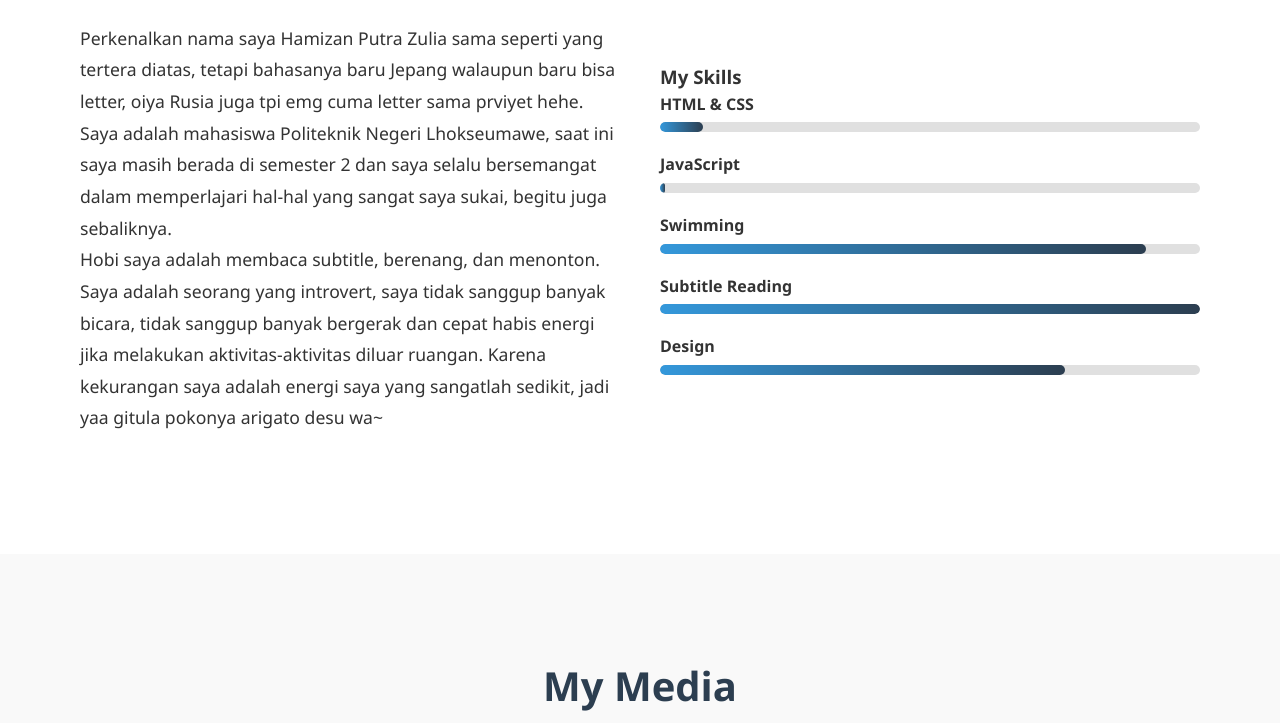
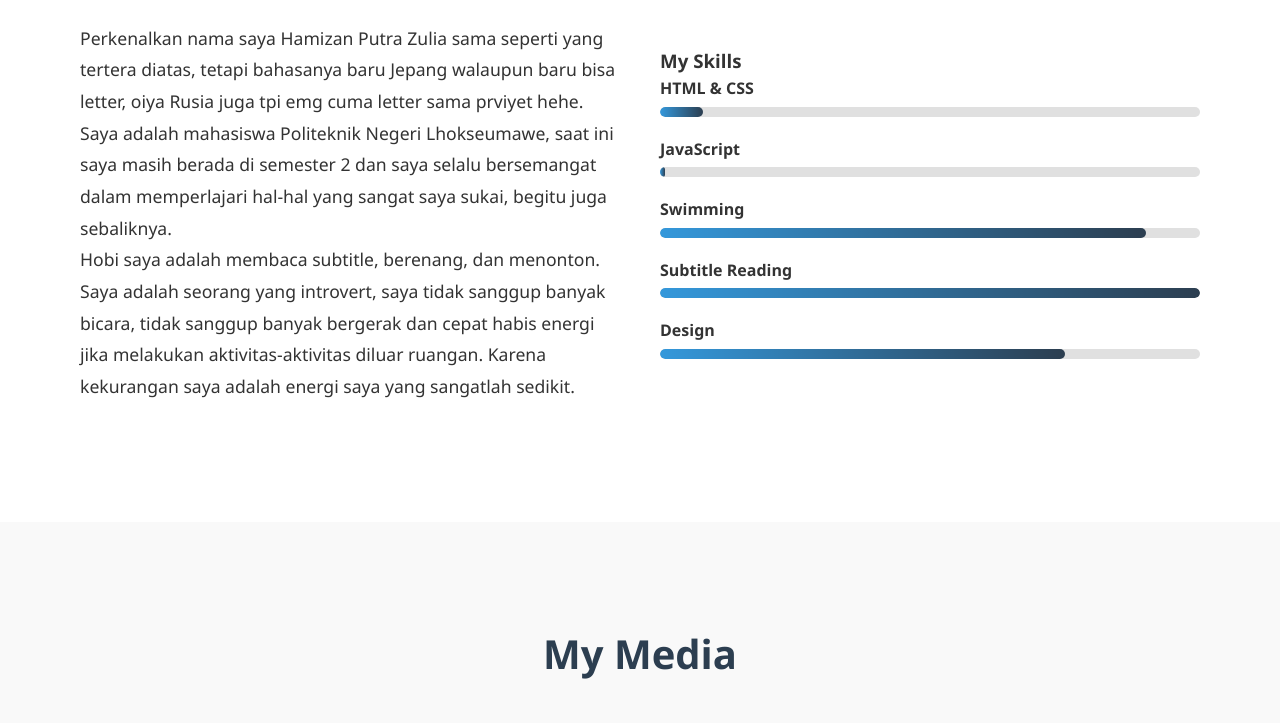
Before and after one commit to hamizan18/Pemrograman-Web-Dasar, a plain HTML site: page index.html in a window 1280 px wide. Shown: the part 1057-1780 px from the top of the page. Drawn offline with Linux system fonts and the light colour scheme.

Commit message:
nambah desk

```diff
--- a/index.html
+++ b/index.html
@@ -46,8 +46,9 @@
                             Hobi saya adalah membaca subtitle, berenang, dan menonton. Saya adalah seorang yang introvert,
                             saya tidak sanggup banyak bicara, tidak sanggup banyak bergerak dan cepat habis energi jika
                             melakukan aktivitas-aktivitas diluar ruangan. Karena kekurangan saya adalah energi saya yang
-                            sangatlah sedikit, jadi yaa gitula pokonya arigato desu wa~
+                            sangatlah sedikit.
                         </p>
+
                     </div>
                     <div class="skills">
                         <h3>My Skills</h3>
```
